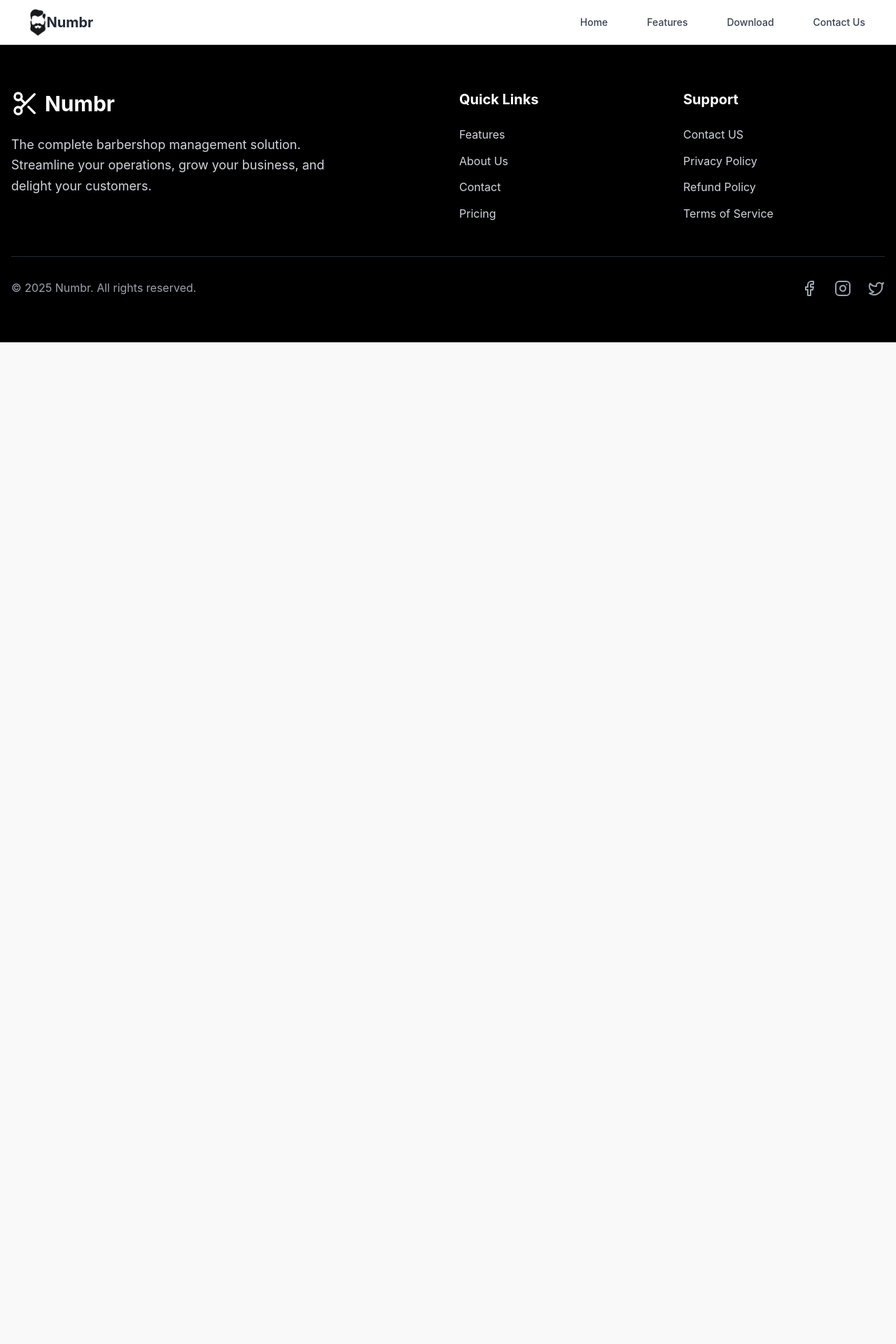
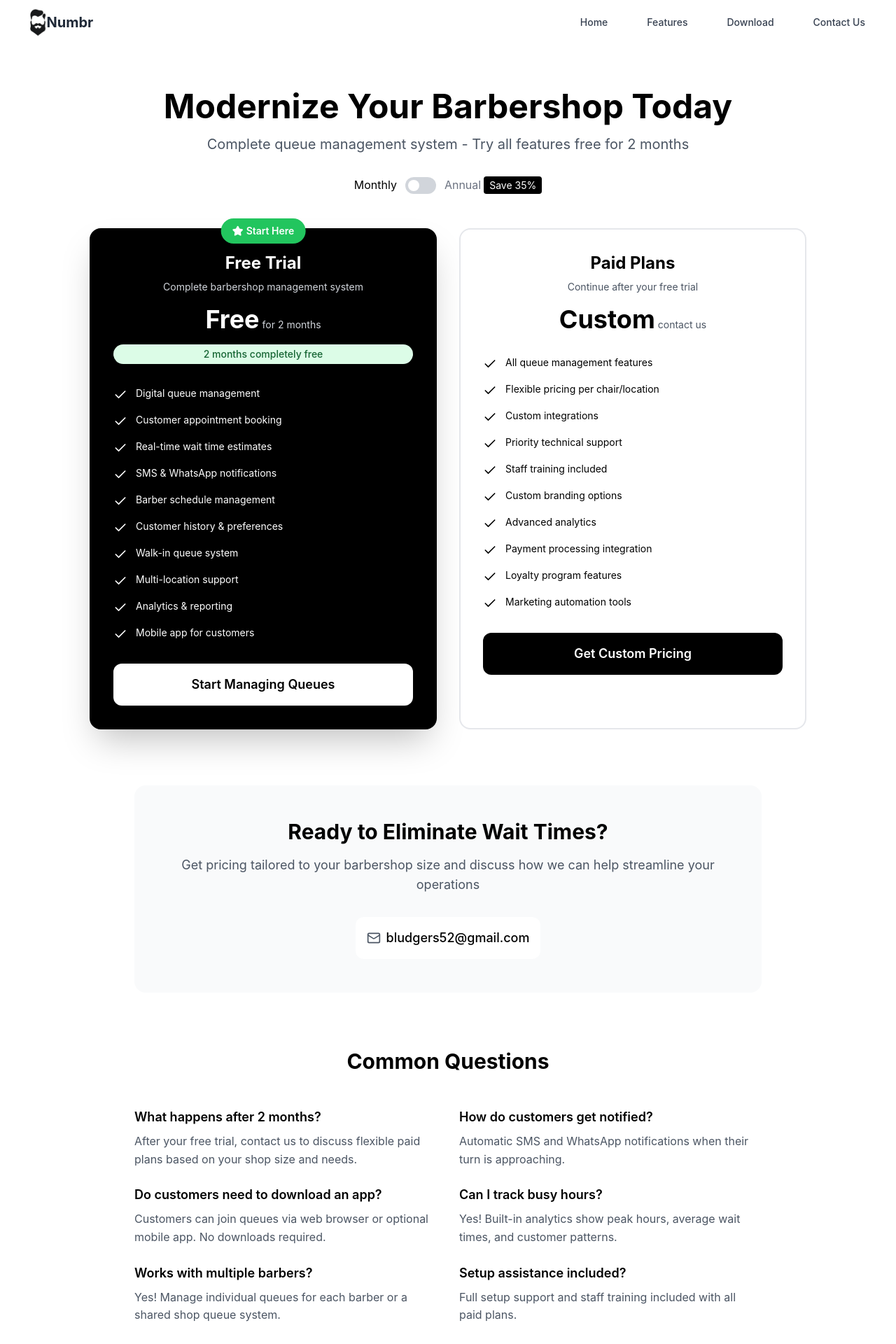
Before and after one commit to himanshuu932/Numbr-admin, a React (Create React App) app in the folder client/: page /pricing in a window 1280 px wide. Shown: the top 1920 px of the page at 70% size. Before the commit the page ends 800 px from the top, so only its background shows below. Built offline with nearby package versions, Linux system fonts and the light colour scheme.

Commit message:
pricing added

```diff
--- a/client/src/App.js
+++ b/client/src/App.js
@@ -15,6 +15,7 @@ import Features from './general/Featurex';
 import ContactUs from './general/ContactUs';
 import Download from './general/Download';
 import Login from './general/Login';
+import PricingPage from './general/Pricing';
 
 function App() {
   const [activeView, setActiveView] = useState('dashboard');
@@ -63,6 +64,7 @@ function App() {
             <Route path="/download" element={<Download />} />
             <Route path="/contact" element={<ContactUs />} />
             <Route path="/terms" element={<TermsAndConditions />} />
+             <Route path="/pricing" element={<PricingPage />} />
             <Route path="/privacy" element={<PrivacyPolicy />} />
             <Route path="/refund" element={<CancellationRefundPolicy />} />
             <Route path="/login" element={<Login onLogin={handleLogin} />} />
--- a/client/src/general/Footer.jsx
+++ b/client/src/general/Footer.jsx
@@ -27,22 +27,22 @@ export default function Footer() {
               <h4 className="text-xl font-bold mb-6">Quick Links</h4>
               <ul className="space-y-3">
                 <li>
-                  <a href="#features" className="text-gray-300 hover:text-white transition-colors">
+                  <a href="/features" className="text-gray-300 hover:text-white transition-colors">
                     Features
                   </a>
                 </li>
                 <li>
-                  <a href="#mission" className="text-gray-300 hover:text-white transition-colors">
+                  <a href="" className="text-gray-300 hover:text-white transition-colors">
                     About Us
                   </a>
                 </li>
                 <li>
-                  <a href="#contact" className="text-gray-300 hover:text-white transition-colors">
+                  <a href="/contact" className="text-gray-300 hover:text-white transition-colors">
                     Contact
                   </a>
                 </li>
                 <li>
-                  <a href="#" className="text-gray-300 hover:text-white transition-colors">
+                  <a href="/pricing" className="text-gray-300 hover:text-white transition-colors">
                     Pricing
                   </a>
                 </li>
--- /dev/null
+++ b/client/src/general/Pricing.jsx
@@ -0,0 +1,220 @@
+import React, { useState } from 'react';
+import { Check, Mail, Star } from 'lucide-react';
+
+export default function PricingPage() {
+  const [isAnnual, setIsAnnual] = useState(false);
+
+  const plans = [
+    {
+      name: 'Free Trial',
+      price: 'Free',
+      period: 'for 2 months',
+      description: 'Complete barbershop management system',
+      features: [
+        'Digital queue management',
+        'Customer appointment booking',
+        'Real-time wait time estimates',
+        'SMS & WhatsApp notifications',
+        'Barber schedule management',
+        'Customer history & preferences',
+        'Walk-in queue system',
+        'Multi-location support',
+        'Analytics & reporting',
+        'Mobile app for customers'
+      ],
+      popular: true,
+      cta: 'Start Managing Queues',
+      trial: '2 months completely free'
+    },
+    {
+      name: 'Paid Plans',
+      price: 'Custom',
+      period: 'contact us',
+      description: 'Continue after your free trial',
+      features: [
+        'All queue management features',
+        'Flexible pricing per chair/location',
+        'Custom integrations',
+        'Priority technical support',
+        'Staff training included',
+        'Custom branding options',
+        'Advanced analytics',
+        'Payment processing integration',
+        'Loyalty program features',
+        'Marketing automation tools'
+      ],
+      popular: false,
+      cta: 'Get Custom Pricing'
+    }
+  ];
+
+  return (
+    <div className="min-h-screen bg-white text-black">
+      {/* Header */}
+      <div className="max-w-7xl mx-auto px-4 py-16 text-center">
+        <h1 className="text-5xl font-bold mb-4">Modernize Your Barbershop Today</h1>
+        <p className="text-xl text-gray-600 mb-8">Complete queue management system - Try all features free for 2 months</p>
+
+        {/* Billing Toggle */}
+        <div className="flex items-center justify-center mb-12">
+          <span className={`mr-3 ${!isAnnual ? 'text-black' : 'text-gray-500'}`}>Monthly</span>
+          <button
+            onClick={() => setIsAnnual(!isAnnual)}
+            className={`relative inline-flex h-6 w-11 items-center rounded-full transition-colors ${
+              isAnnual ? 'bg-black' : 'bg-gray-300'
+            }`}
+          >
+            <span
+              className={`inline-block h-4 w-4 transform rounded-full bg-white transition-transform ${
+                isAnnual ? 'translate-x-6' : 'translate-x-1'
+              }`}
+            />
+          </button>
+          <span className={`ml-3 ${isAnnual ? 'text-black' : 'text-gray-500'}`}>
+            Annual
+            <span className="ml-1 text-sm bg-black text-white px-2 py-1 rounded">Save 35%</span>
+          </span>
+        </div>
+
+        {/* Pricing Cards */}
+        <div className="grid md:grid-cols-2 gap-8 max-w-5xl mx-auto justify-center">{plans.map((plan, index) => (
+            <div
+              key={plan.name}
+              className={`relative rounded-2xl p-8 transition-all duration-300 hover:scale-105 ${
+                plan.popular
+                  ? 'bg-black text-white border-2 border-black shadow-2xl'
+                  : 'bg-white border-2 border-gray-200 hover:border-gray-300'
+              }`}
+            >
+              {plan.popular && (
+                <div className="absolute -top-4 left-1/2 transform -translate-x-1/2">
+                  <div className="bg-green-500 text-white px-4 py-2 rounded-full text-sm font-semibold flex items-center">
+                    <Star className="w-4 h-4 mr-1 fill-current" />
+                    Start Here
+                  </div>
+                </div>
+              )}
+
+              <div className="text-center mb-8">
+                <h3 className="text-2xl font-bold mb-2">{plan.name}</h3>
+                <p className={`text-sm mb-4 ${plan.popular ? 'text-gray-300' : 'text-gray-600'}`}>
+                  {plan.description}
+                </p>
+
+                <div className="mb-4">
+                  {plan.originalPrice && (
+                    <span className="text-lg line-through text-gray-400 mr-2">
+                      {plan.originalPrice}
+                    </span>
+                  )}
+                  <span className="text-4xl font-bold">{plan.price}</span>
+                  <span className={`text-sm ml-1 ${plan.popular ? 'text-gray-300' : 'text-gray-600'}`}>
+                    {plan.period}
+                  </span>
+                </div>
+
+                {plan.trial && (
+                  <div className="bg-green-100 text-green-800 px-3 py-1 rounded-full text-sm font-medium mb-4">
+                    {plan.trial}
+                  </div>
+                )}
+              </div>
+
+              <ul className="space-y-4 mb-8">
+                {plan.features.map((feature, featureIndex) => (
+                  <li key={featureIndex} className="flex items-start">
+                    <Check className={`w-5 h-5 mr-3 mt-0.5 ${
+                      plan.popular ? 'text-white' : 'text-black'
+                    }`} />
+                    <span className="text-sm">{feature}</span>
+                  </li>
+                ))}
+              </ul>
+
+              <button
+                className={`w-full py-4 px-6 rounded-xl font-semibold text-lg transition-all duration-300 ${
+                  plan.popular
+                    ? 'bg-white text-black hover:bg-gray-100'
+                    : 'bg-black text-white hover:bg-gray-800'
+                }`}
+              >
+                {plan.cta}
+              </button>
+            </div>
+          ))}
+        </div>
+
+        {/* Contact Section */}
+        <div className="mt-20 bg-gray-50 rounded-2xl p-12 max-w-4xl mx-auto">
+          <h2 className="text-3xl font-bold mb-4">Ready to Eliminate Wait Times?</h2>
+          <p className="text-gray-600 text-lg mb-8">
+            Get pricing tailored to your barbershop size and discuss how we can help streamline your operations
+          </p>
+
+          <div className="flex items-center justify-center space-x-2 bg-white rounded-xl p-4 inline-flex">
+            <Mail className="w-5 h-5 text-gray-600" />
+            <a
+              href="mailto:bludgers52@gmail.com"
+              className="text-lg font-medium text-black hover:text-gray-600 transition-colors"
+            >
+              bludgers52@gmail.com
+            </a>
+          </div>
+        </div>
+
+        {/* FAQ Section */}
+        <div className="mt-20 text-left max-w-4xl mx-auto">
+          <h2 className="text-3xl font-bold text-center mb-12">Common Questions</h2>
+
+          <div className="grid md:grid-cols-2 gap-8">
+            <div className="space-y-6">
+              <div>
+                <h3 className="font-semibold text-lg mb-2">What happens after 2 months?</h3>
+                <p className="text-gray-600">
+                  After your free trial, contact us to discuss flexible paid plans based on your shop size and needs.
+                </p>
+              </div>
+
+              <div>
+                <h3 className="font-semibold text-lg mb-2">Do customers need to download an app?</h3>
+                <p className="text-gray-600">
+                  Customers can join queues via web browser or optional mobile app. No downloads required.
+                </p>
+              </div>
+
+              <div>
+                <h3 className="font-semibold text-lg mb-2">Works with multiple barbers?</h3>
+                <p className="text-gray-600">
+                  Yes! Manage individual queues for each barber or a shared shop queue system.
+                </p>
+              </div>
+            </div>
+
+            <div className="space-y-6">
+              <div>
+                <h3 className="font-semibold text-lg mb-2">How do customers get notified?</h3>
+                <p className="text-gray-600">
+                  Automatic SMS and WhatsApp notifications when their turn is approaching.
+                </p>
+              </div>
+
+              <div>
+                <h3 className="font-semibold text-lg mb-2">Can I track busy hours?</h3>
+                <p className="text-gray-600">
+                  Yes! Built-in analytics show peak hours, average wait times, and customer patterns.
+                </p>
+              </div>
+
+              <div>
+                <h3 className="font-semibold text-lg mb-2">Setup assistance included?</h3>
+                <p className="text-gray-600">
+                  Full setup support and staff training included with all paid plans.
+                </p>
+              </div>
+            </div>
+          </div>
+        </div>
+      </div>
+    </div>
+  );
+}
```
